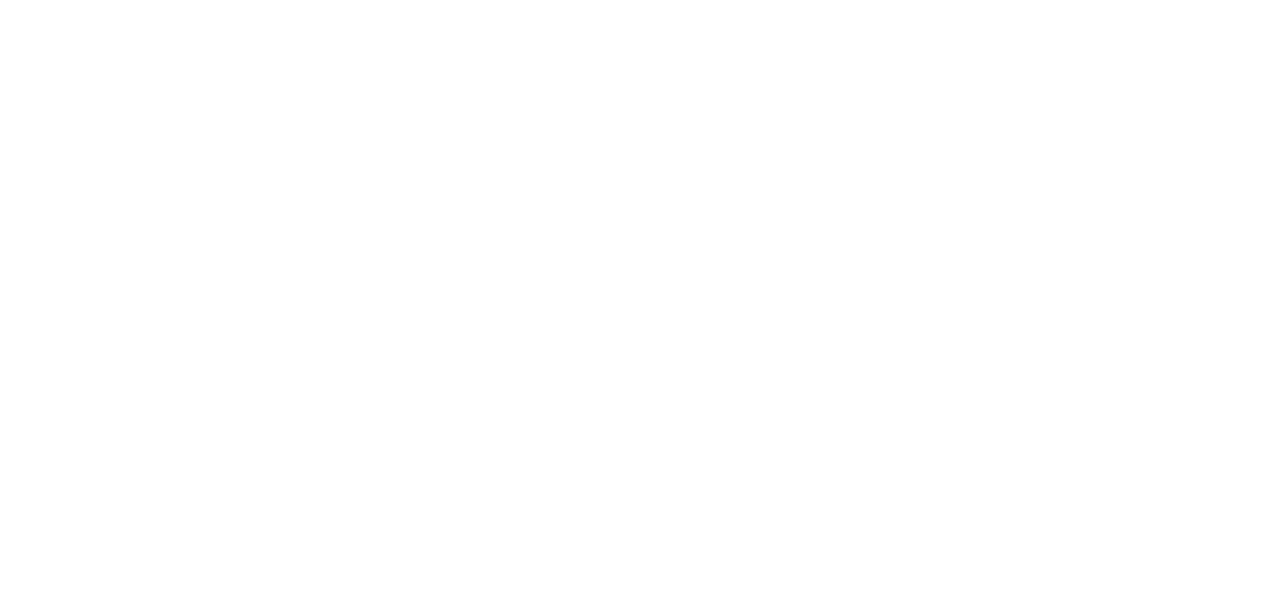
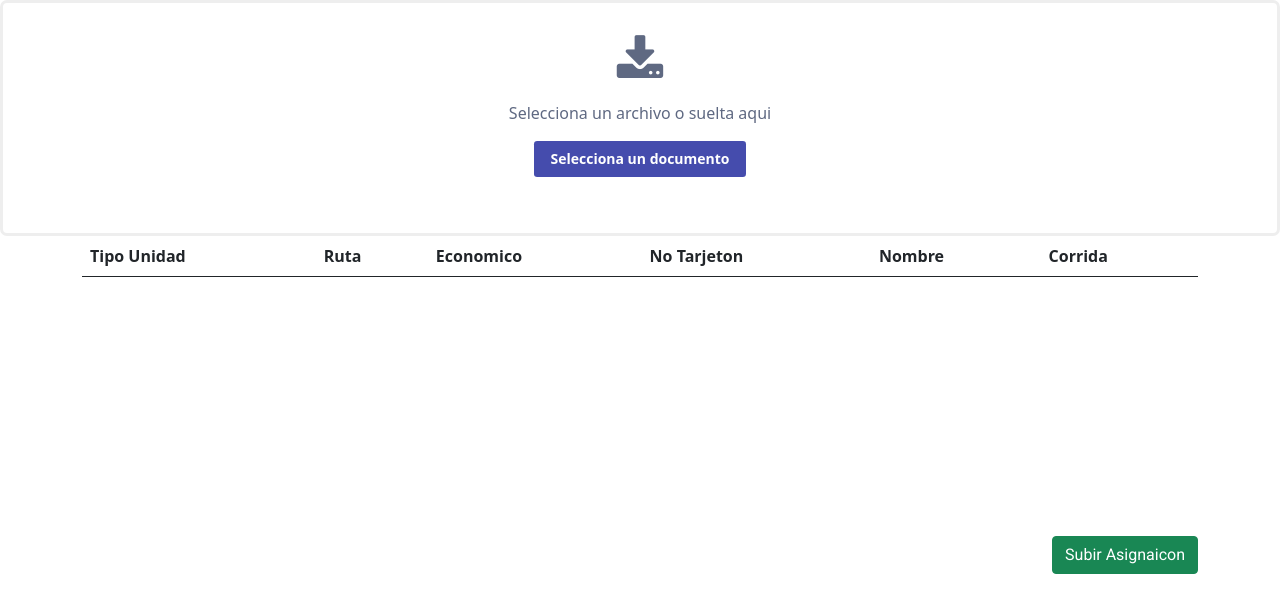
Before and after one commit to ACOTMA-SoftDev/ACOTMA-PWA, an Angular app: page /Home in a window 1280 px wide. Before the commit this address led to /. Shown: the top 612 px of the page. Built offline with nearby package versions, Linux system fonts and the light colour scheme.

Commit message:
Creation View Add Asigancion

```diff
--- a/package.json
+++ b/package.json
@@ -20,6 +20,7 @@
     "@angular/router": "^15.1.0",
     "rxjs": "~7.8.0",
     "tslib": "^2.3.0",
+    "xlsx": "^0.18.5",
     "zone.js": "~0.12.0"
   },
   "devDependencies": {
--- /dev/null
+++ b/src/app/OPERADORA/Home.Component.html
@@ -0,0 +1,50 @@
+<!-- Upload  -->
+<form id="file-upload-form" class="uploader">
+  <input id="file-upload" type="file" (change)="fileUpload($event)" name="fileUpload" accept=".xls,.xlsx" />
+
+  <label for="file-upload" id="file-drag">
+
+    <div id="start">
+      <i class="fa fa-download" aria-hidden="true"></i>
+      <div>Selecciona un archivo o suelta aqui</div>
+      <div id="notimage" class="hidden"></div>
+      <span id="file-upload-btn" class="btn btn-primary">Selecciona un documento</span>
+    </div>
+    <div id="response" class="hidden">
+      <div id="messages"></div>
+      <progress class="progress" id="file-progress" value="0">
+        <span>0</span>%
+      </progress>
+    </div>
+  </label>
+</form>
+<div class="container">
+<div class="ex1">
+    <table class="table table-">
+      <thead>
+        <tr>
+          <th>Tipo Unidad</th>
+          <th>Ruta</th>
+          <th>Economico</th>
+          <th>No Tarjeton</th>
+          <th>Nombre</th>
+          <th>Corrida</th>
+        </tr>
+      </thead>
+      <tbody>
+        <tr *ngFor="let data of ExcelData">
+          <td>{{data.tipoUnidad}}</td>
+          <td>{{data.ruta}}</td>
+          <td>{{data.economico}}</td>
+          <td>{{data.tarjeton}}</td>
+          <td>{{data.nomChofer}}</td>
+          <td>{{data.fkCorrida}}</td>
+
+        </tr>
+      </tbody>
+    </table>
+  </div>
+  <p align="right">
+  <button  class="btn btn-success">Subir Asignaicon</button>
+</p>
+</div>
--- /dev/null
+++ b/src/app/OPERADORA/Home.Component.scss
@@ -0,0 +1,176 @@
+// Imports
+//
+@import url(https://maxcdn.bootstrapcdn.com/font-awesome/4.5.0/css/font-awesome.min.css);
+@import url('https://fonts.googleapis.com/css?family=Roboto');
+
+// Vars and Reset
+//
+$theme:       #454cad;
+$dark-text:   #5f6982;
+
+html,body,* { box-sizing: border-box; font-size: 16px;}
+html,body   { height: 100%; text-align: center;}
+body        { padding: 2rem; background: #f8f8f8;}
+
+h2 {
+  font-family: "Roboto", sans-serif;
+  font-size: 26px;
+  line-height: 1;
+  color: $theme;
+  margin-bottom: 0;
+}
+p {
+  font-family: "Roboto", sans-serif;
+  font-size: 18px;
+  color: $dark-text;
+}
+// Upload Demo
+//
+.uploader {
+  display: block;
+  clear: both;
+  margin: 0 auto;
+  width: 100%;
+  max-width: 300%;
+
+  label {
+    float: left;
+    clear: both;
+    width: 100%;
+    padding: 2rem 1.5rem;
+    text-align: center;
+    background: #fff;
+    border-radius: 7px;
+    border: 3px solid #eee;
+    transition: all .2s ease;
+    user-select: none;
+
+    &:hover {
+      border-color: $theme;
+    }
+    &.hover {
+      border: 3px solid $theme;
+      box-shadow: inset 0 0 0 6px #eee;
+
+      #start {
+        i.fa {
+          transform: scale(0.8);
+          opacity: 0.3;
+        }
+      }
+    }
+  }
+
+  #start {
+    float: left;
+    clear: both;
+    width: 100%;
+    &.hidden {
+      display: none;
+    }
+    i.fa {
+      font-size: 50px;
+      margin-bottom: 1rem;
+      transition: all .2s ease-in-out;
+    }
+  }
+  #response {
+    float: left;
+    clear: both;
+    width: 100%;
+    &.hidden {
+      display: none;
+    }
+    #messages {
+      margin-bottom: .5rem;
+    }
+  }
+
+  #file-image {
+    display: inline;
+    margin: 0 auto .5rem auto;
+    width: auto;
+    height: auto;
+    max-width: 180px;
+    &.hidden {
+      display: none;
+    }
+  }
+
+  #notimage {
+    display: block;
+    float: left;
+    clear: both;
+    width: 100%;
+    &.hidden {
+      display: none;
+    }
+  }
+
+  progress,
+  .progress {
+    // appearance: none;
+    display: inline;
+    clear: both;
+    margin: 0 auto;
+    width: 100%;
+    max-width: 180px;
+    height: 8px;
+    border: 0;
+    border-radius: 4px;
+    background-color: #eee;
+    overflow: hidden;
+  }
+
+  .progress[value]::-webkit-progress-bar {
+    border-radius: 4px;
+    background-color: #eee;
+  }
+
+  .progress[value]::-webkit-progress-value {
+    background: linear-gradient(to right, darken($theme,8%) 0%, $theme 50%);
+    border-radius: 4px;
+  }
+  .progress[value]::-moz-progress-bar {
+    background: linear-gradient(to right, darken($theme,8%) 0%, $theme 50%);
+    border-radius: 4px;
+  }
+
+  input[type="file"] {
+    display: none;
+  }
+
+  div {
+    margin: 0 0 .5rem 0;
+    color: $dark-text;
+  }
+  .btn {
+    display: inline-block;
+    margin: .5rem .5rem 1rem .5rem;
+    clear: both;
+    font-family: inherit;
+    font-weight: 700;
+    font-size: 14px;
+    text-decoration: none;
+    text-transform: initial;
+    border: none;
+    border-radius: .2rem;
+    outline: none;
+    padding: 0 1rem;
+    height: 36px;
+    line-height: 36px;
+    color: #fff;
+    transition: all 0.2s ease-in-out;
+    box-sizing: border-box;
+    background: $theme;
+    border-color: $theme;
+    cursor: pointer;
+  }
+}
+
+div.ex1 {
+
+  height: 300px;
+  width: 100%;
+  overflow-y: auto;
+}
--- /dev/null
+++ b/src/app/OPERADORA/Home.Component.ts
@@ -0,0 +1,22 @@
+import { Component, OnInit } from "@angular/core";
+import * as XLSX from 'xlsx'
+@Component({
+  templateUrl:'Home.Component.html',
+  styleUrls:['Home.Component.scss']
+})
+export class HomeComponent implements OnInit{
+  ExcelData:any;
+  fileUpload(event:any){
+  const selectedFile=event.target.files[0];
+  const fileReader=new FileReader();
+  fileReader.readAsBinaryString(selectedFile);
+  fileReader.onload=(event:any) =>{
+    var workbook=XLSX.read(fileReader.result,{type:'binary'})
+    var sheetNames= workbook.SheetNames;
+    this.ExcelData=XLSX.utils.sheet_to_json(workbook.Sheets[sheetNames[0]])
+    console.log(this.ExcelData);
+  }
+}
+  ngOnInit(): void {
+  }
+}
--- /dev/null
+++ b/src/app/ROUTING/app.OperadoraRouting.ts
@@ -0,0 +1,13 @@
+import { RouterModule,Routes } from "@angular/router";
+import { HomeComponent } from "../OPERADORA/Home.Component";
+import { NgModule } from "@angular/core";
+
+const appOperadoraRouting:Routes=[
+  {path:'Home', component:HomeComponent}
+
+];
+@NgModule({
+  imports:[RouterModule.forRoot(appOperadoraRouting)],
+  exports: [RouterModule],
+})
+export class OperadoraRouting{}
--- a/src/app/app.module.ts
+++ b/src/app/app.module.ts
@@ -1,6 +1,5 @@
 import { NgModule } from '@angular/core';
 import { BrowserModule } from '@angular/platform-browser';
-
 import { AppRoutingModule } from './app-routing.module';
 import { AppComponent } from './app.component';
 import { InicioComponent } from './CRONOS/menu/componentes/inicio/inicio.component';
@@ -9,6 +8,8 @@
 import { InfTecnologicosComponent } from './CRONOS/titanes/componentes/inf-tecnologicos/inf-tecnologicos.component';
 import { NavBarComponent } from './CRONOS/titanes/componentes/nav-bar/nav-bar.component';
 import { B8Component } from './CRONOS/titanes/inf-incidencias/componentes/b8/b8.component';
+import { OperadoraRouting } from './ROUTING/app.OperadoraRouting';
+import {HomeComponent} from './OPERADORA/Home.Component'
 
 @NgModule({
   declarations: [
@@ -18,11 +19,13 @@
     InfTecnologicosComponent,
     NavBarComponent,
     B8Component,
+    HomeComponent
   ],
   imports: [
     BrowserModule,
     AppRoutingModule,
-    CronosRouting /** INYECTAR */
+    CronosRouting /** INYECTAR */,
+    OperadoraRouting
   ],
   providers: [],
   bootstrap: [AppComponent]
```
Also changed, not shown: 1 other file (tests, documents, lock files or other folders).
